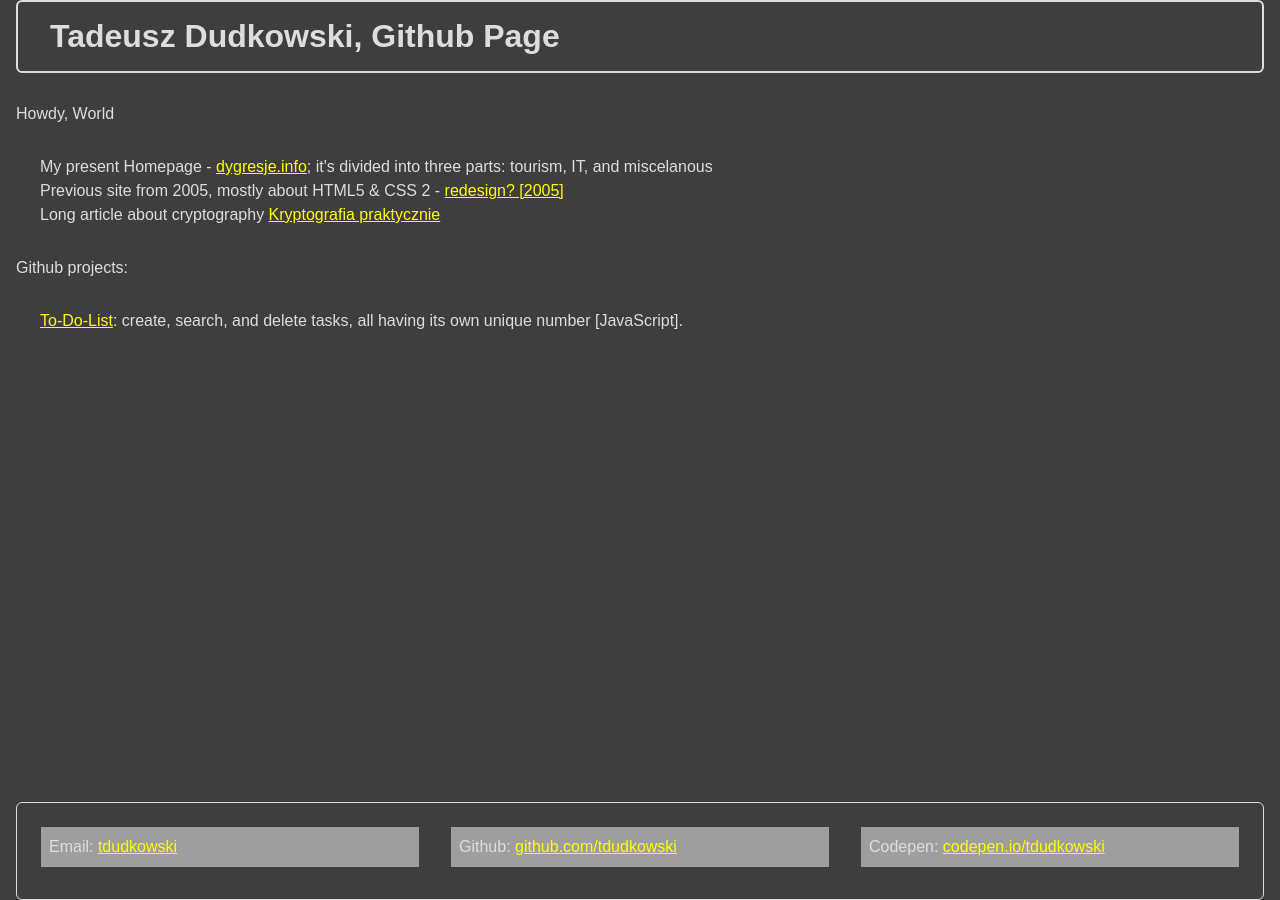
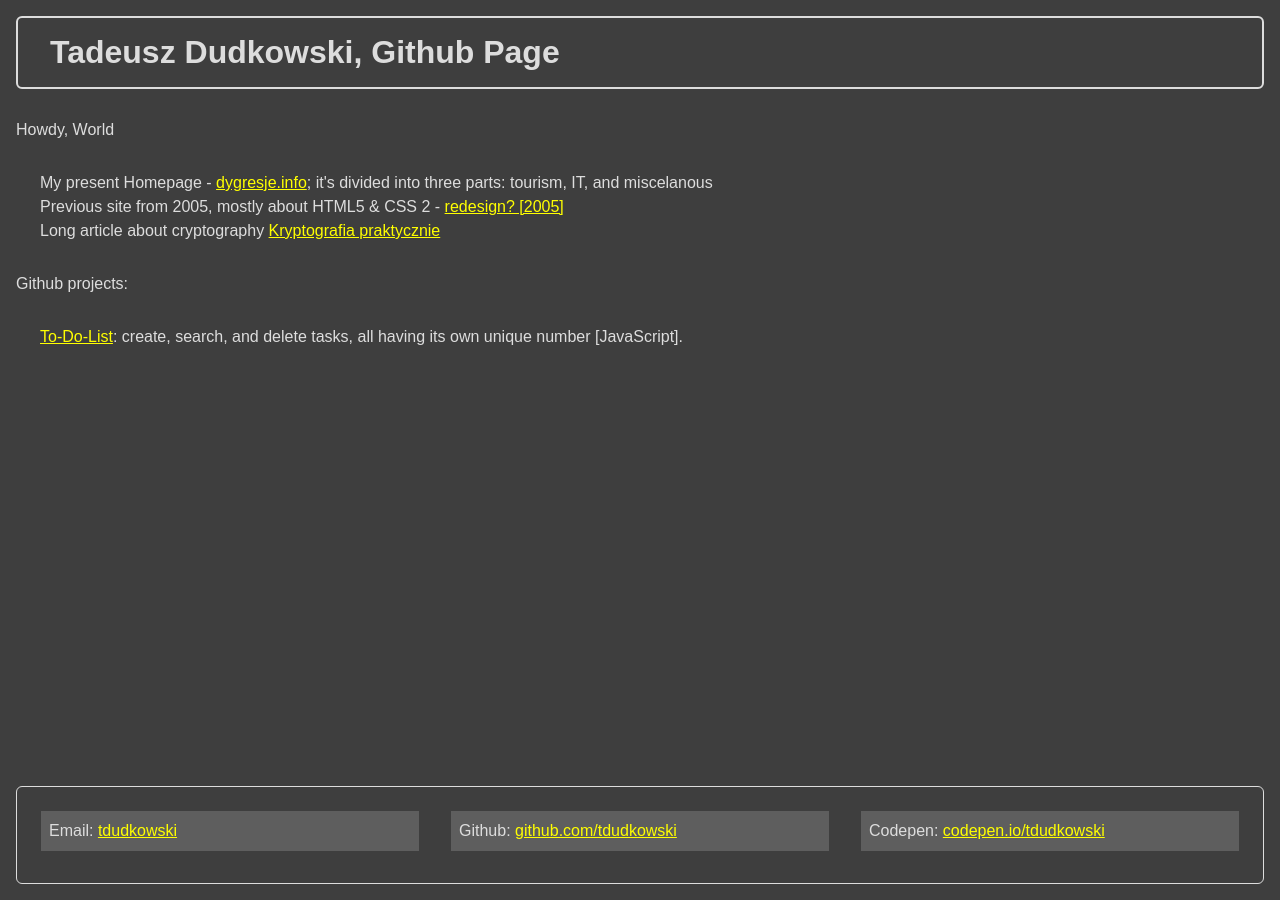
Before and after one commit to tdudkowski/tdudkowski.github.io, a Jekyll site: the page built from index.html, in a window 1280 px wide. Built offline with Jekyll 4.4.1, drawn with Linux system fonts in a browser that asks for light colours.

Commit message:
Update main.css

```diff
--- a/css/main.css
+++ b/css/main.css
@@ -1,7 +1,7 @@
 // * {border:1px solid #f00;}
 body {margin: 0; background-color: #3e3e3e; font-family: sans-serif; color: #ddd; display:flex; flex-direction: column; min-height: 100vh;}
 body > * {flex: 1;}
-h1 {border:2px solid #ddd; border-radius: 6px; padding: 1rem 2rem; margin: 0 1rem;}
+h1 {border:2px solid #ddd; border-radius: 6px; padding: 1rem 2rem; margin: 1rem;}
 p {padding: 1rem;}
 
 a {color: #ff0; text-decoraion:none;}
@@ -10,6 +10,6 @@ a:hover {background-color: #9e9e9e;}
 ul {list-style-type: none;}
 ul li {line-height: 1.5rem;}
 
-footer {max-height: 6rem; border:1px solid #ddd; border-radius: 6px;  margin: 0 1rem;}
+footer {max-height: 6rem; border:1px solid #ddd; border-radius: 6px;  margin: 1rem;}
 footer ul {display: flex; padding: .5rem;}
-footer ul li {flex: 1; padding: .5rem; margin: 0 1rem; background-color: #9e9e9e;}
+footer ul li {flex: 1; padding: .5rem; margin: 0 1rem; background-color: #5e5e5e;}
```
